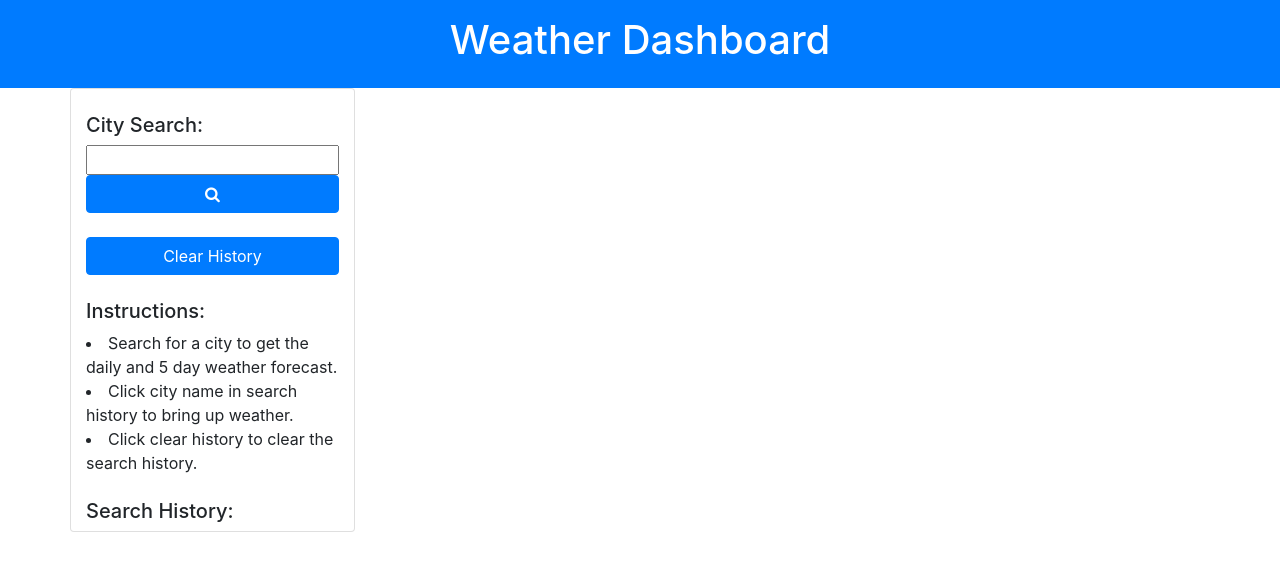
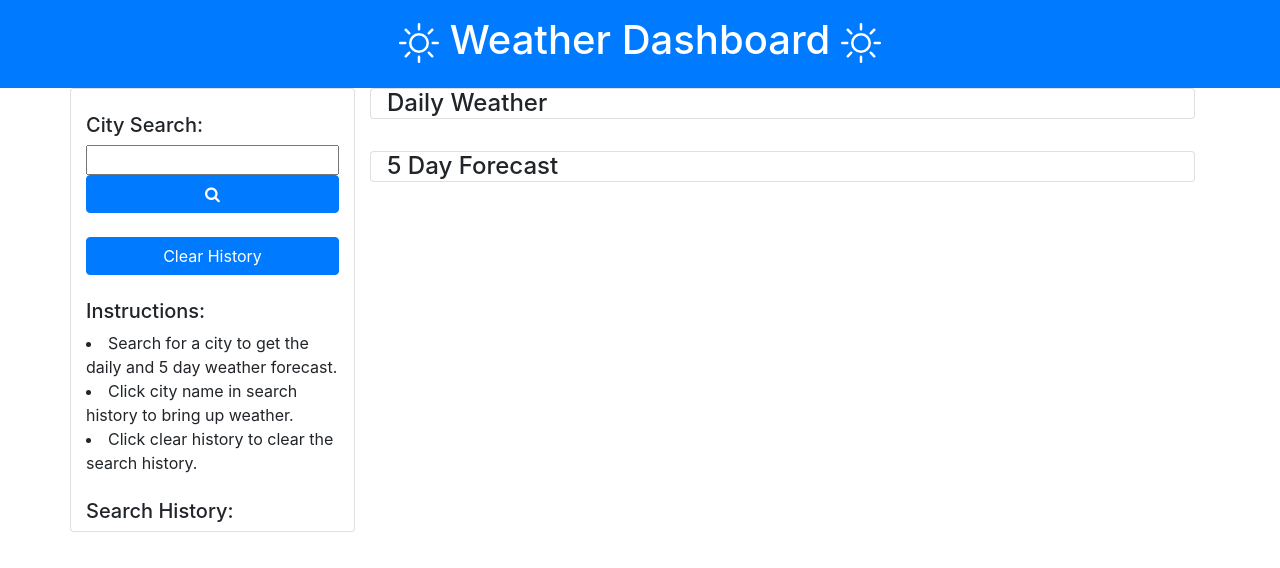
Before and after one commit to emmbra/homeworkWeek6, a plain HTML site: page index.html in a window 1280 px wide. Drawn offline with nearby package versions, Linux system fonts and the light colour scheme; no server answers.

Commit message:
html added Daily Weather and 5 Day Forecast, added some icons to header

```diff
--- a/index.html
+++ b/index.html
@@ -18,7 +18,13 @@
   </head>
   <body>
     <header class="bg-primary text-center text-white pt-3 pb-3">
-      <h1>Weather Dashboard</h1>
+
+      <h1><span><svg class="bi bi-brightness-high" width="1em" height="1em" viewBox="0 0 16 16" fill="currentColor" xmlns="http://www.w3.org/2000/svg">
+        <path fill-rule="evenodd" d="M8 11a3 3 0 100-6 3 3 0 000 6zm0 1a4 4 0 100-8 4 4 0 000 8zM8 0a.5.5 0 01.5.5v2a.5.5 0 01-1 0v-2A.5.5 0 018 0zm0 13a.5.5 0 01.5.5v2a.5.5 0 01-1 0v-2A.5.5 0 018 13zm8-5a.5.5 0 01-.5.5h-2a.5.5 0 010-1h2a.5.5 0 01.5.5zM3 8a.5.5 0 01-.5.5h-2a.5.5 0 010-1h2A.5.5 0 013 8zm10.657-5.657a.5.5 0 010 .707l-1.414 1.415a.5.5 0 11-.707-.708l1.414-1.414a.5.5 0 01.707 0zm-9.193 9.193a.5.5 0 010 .707L3.05 13.657a.5.5 0 01-.707-.707l1.414-1.414a.5.5 0 01.707 0zm9.193 2.121a.5.5 0 01-.707 0l-1.414-1.414a.5.5 0 01.707-.707l1.414 1.414a.5.5 0 010 .707zM4.464 4.465a.5.5 0 01-.707 0L2.343 3.05a.5.5 0 11.707-.707l1.414 1.414a.5.5 0 010 .708z" clip-rule="evenodd"/>
+      </svg></span> Weather Dashboard <span><svg class="bi bi-brightness-high" width="1em" height="1em" viewBox="0 0 16 16" fill="currentColor" xmlns="http://www.w3.org/2000/svg">
+        <path fill-rule="evenodd" d="M8 11a3 3 0 100-6 3 3 0 000 6zm0 1a4 4 0 100-8 4 4 0 000 8zM8 0a.5.5 0 01.5.5v2a.5.5 0 01-1 0v-2A.5.5 0 018 0zm0 13a.5.5 0 01.5.5v2a.5.5 0 01-1 0v-2A.5.5 0 018 13zm8-5a.5.5 0 01-.5.5h-2a.5.5 0 010-1h2a.5.5 0 01.5.5zM3 8a.5.5 0 01-.5.5h-2a.5.5 0 010-1h2A.5.5 0 013 8zm10.657-5.657a.5.5 0 010 .707l-1.414 1.415a.5.5 0 11-.707-.708l1.414-1.414a.5.5 0 01.707 0zm-9.193 9.193a.5.5 0 010 .707L3.05 13.657a.5.5 0 01-.707-.707l1.414-1.414a.5.5 0 01.707 0zm9.193 2.121a.5.5 0 01-.707 0l-1.414-1.414a.5.5 0 01.707-.707l1.414 1.414a.5.5 0 010 .707zM4.464 4.465a.5.5 0 01-.707 0L2.343 3.05a.5.5 0 11.707-.707l1.414 1.414a.5.5 0 010 .708z" clip-rule="evenodd"/>
+      </svg></span></h1>
+
     </header>
 
     <div class="container">
@@ -46,7 +52,10 @@
         </div>
 
         <div class="col-9">
+          <h4 class="card pl-3">Daily Weather</h4>
           <div id="daily-forecast"></div>
+          <br>
+          <h4 class="card pl-3">5 Day Forecast</h4>
           <div id="5-day-forecast"></div>
         </div>
       </div>
```
